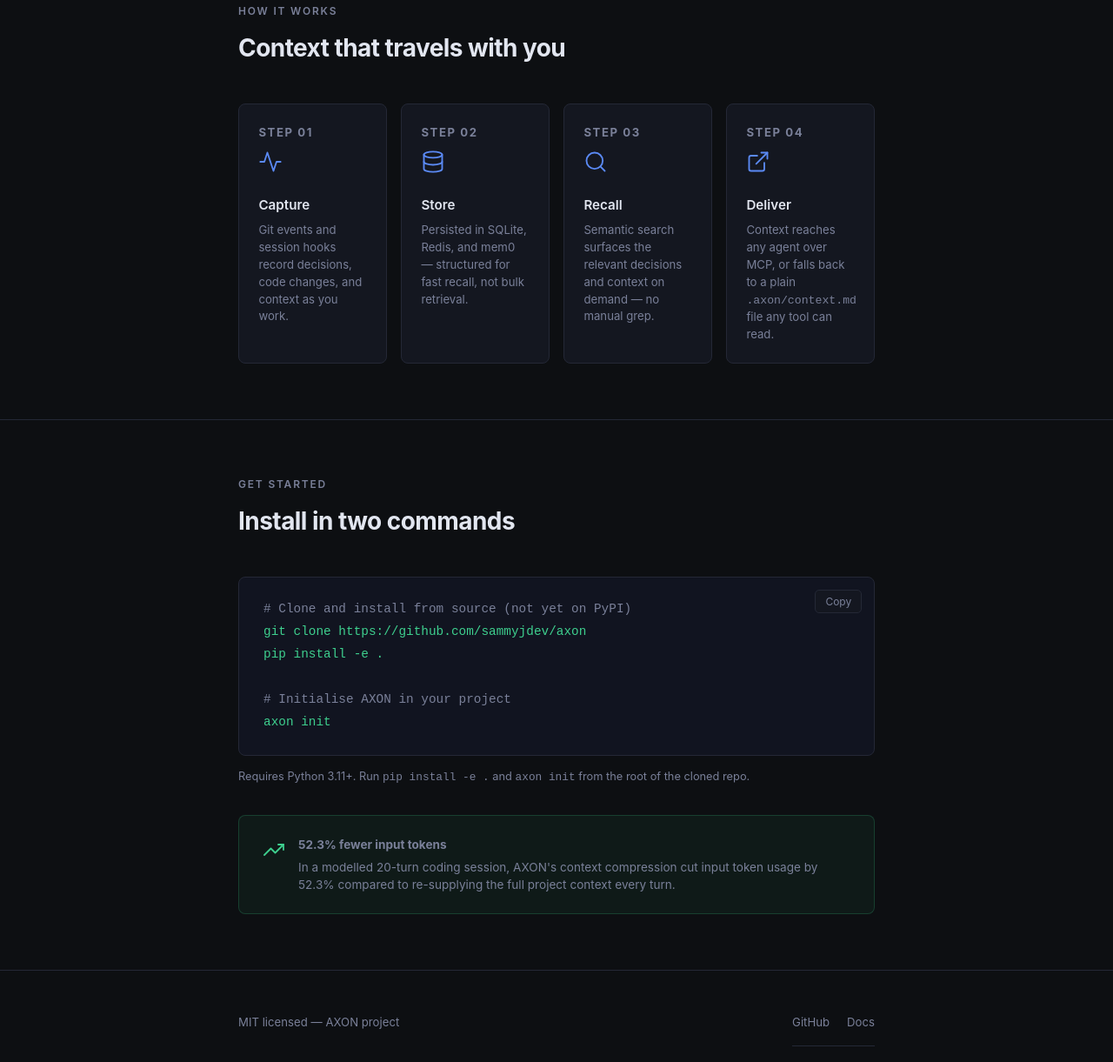
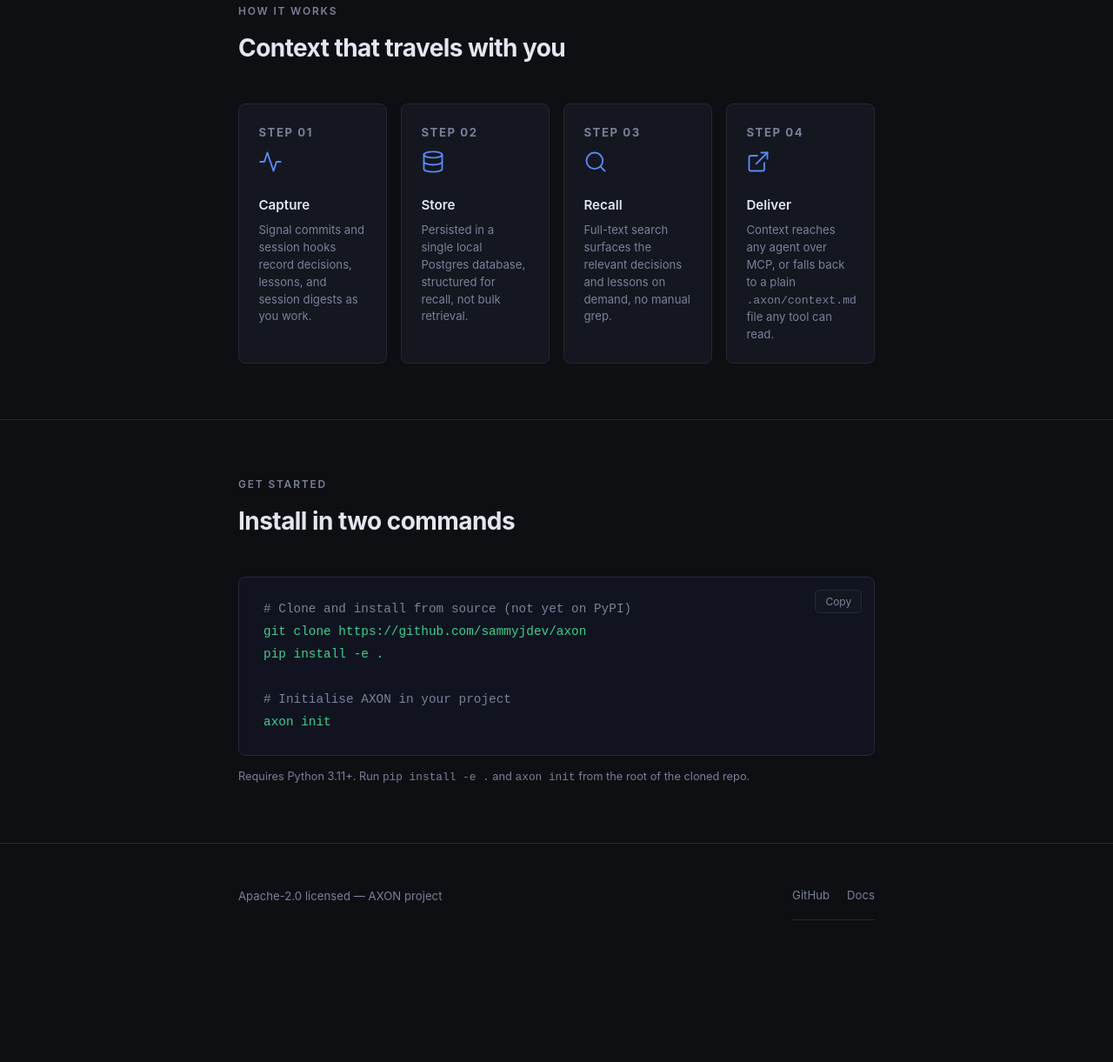
Before and after one commit to sammyjdev/axon, a plain HTML site: page site/index.html in a window 1280 px wide. Shown: the part 659-1880 px from the top of the page at 87% size. After the commit the page ends 1749 px from the top, so only its background shows below. Drawn offline with Linux system fonts and the light colour scheme.

Commit message:
docs(hygiene): remove stale claims, honest gain text, one roadmap (#237)
* docs(hygiene): remove stale claims, honest gain text, one roadmap

Co-authored-by: OpenBot <335604065+openbotgit[bot]@users.noreply.github.com>

* style(cli): wrap gain strings to the line limit

Co-authored-by: OpenBot <335604065+openbotgit[bot]@users.noreply.github.com>

* docs(metrics): record the test count from the CI full-suite job

Co-authored-by: OpenBot <335604065+openbotgit[bot]@users.noreply.github.com>

* docs(index): drop the remaining pack-quality ruler mentions

Review 6083223050, finding fixed: F1 (docs/README.md intro and two table cells).

Co-authored-by: OpenBot <335604065+openbotgit[bot]@users.noreply.github.com>

---------

Co-authored-by: OpenBot <335604065+openbotgit[bot]@users.noreply.github.com>

```diff
--- a/site/index.html
+++ b/site/index.html
@@ -71,7 +71,7 @@
               </svg>
             </span>
             <h3>Capture</h3>
-            <p>Git events and session hooks record decisions, code changes, and context as you work.</p>
+            <p>Signal commits and session hooks record decisions, lessons, and session digests as you work.</p>
           </div>
 
           <div class="step">
@@ -85,7 +85,7 @@
               </svg>
             </span>
             <h3>Store</h3>
-            <p>Persisted in SQLite, Redis, and mem0 — structured for fast recall, not bulk retrieval.</p>
+            <p>Persisted in a single local Postgres database, structured for recall, not bulk retrieval.</p>
           </div>
 
           <div class="step">
@@ -98,7 +98,7 @@
               </svg>
             </span>
             <h3>Recall</h3>
-            <p>Semantic search surfaces the relevant decisions and context on demand — no manual grep.</p>
+            <p>Full-text search surfaces the relevant decisions and lessons on demand, no manual grep.</p>
           </div>
 
           <div class="step">
@@ -136,19 +136,6 @@
         </div>
         <p class="note">Requires Python 3.11+. Run <code>pip install -e .</code> and <code>axon init</code> from the root of the cloned repo.</p>
 
-        <!-- Token savings callout -->
-        <div class="callout">
-          <span class="callout-icon" aria-hidden="true">
-            <svg width="24" height="24" viewBox="0 0 24 24" fill="none" stroke="#3ecf8e" stroke-width="1.8" stroke-linecap="round" stroke-linejoin="round">
-              <polyline points="23 6 13.5 15.5 8.5 10.5 1 18"/>
-              <polyline points="17 6 23 6 23 12"/>
-            </svg>
-          </span>
-          <div>
-            <p class="callout-stat">52.3% fewer input tokens</p>
-            <p>In a modelled 20-turn coding session, AXON's context compression cut input token usage by 52.3% compared to re-supplying the full project context every turn.</p>
-          </div>
-        </div>
 
       </div>
     </section>
@@ -158,7 +145,7 @@
   <!-- Footer -->
   <footer>
     <div class="footer-inner">
-      <span>MIT licensed &mdash; AXON project</span>
+      <span>Apache-2.0 licensed &mdash; AXON project</span>
       <nav class="footer-links" aria-label="Footer links">
         <a href="https://github.com/sammyjdev/axon">GitHub</a>
         <a href="https://github.com/sammyjdev/axon/tree/master/docs">Docs</a>
```
Also changed, not shown: 13 other files.
